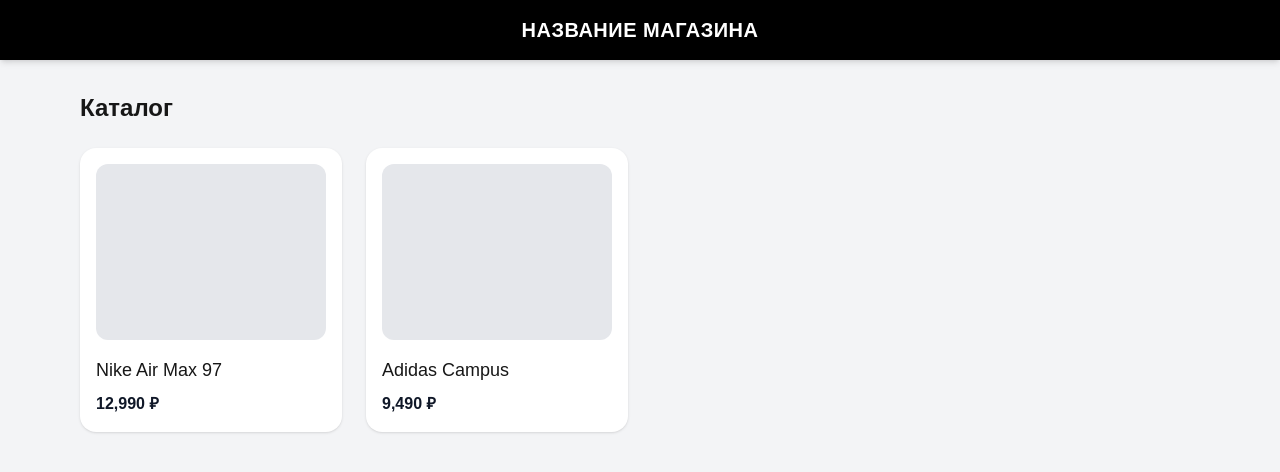
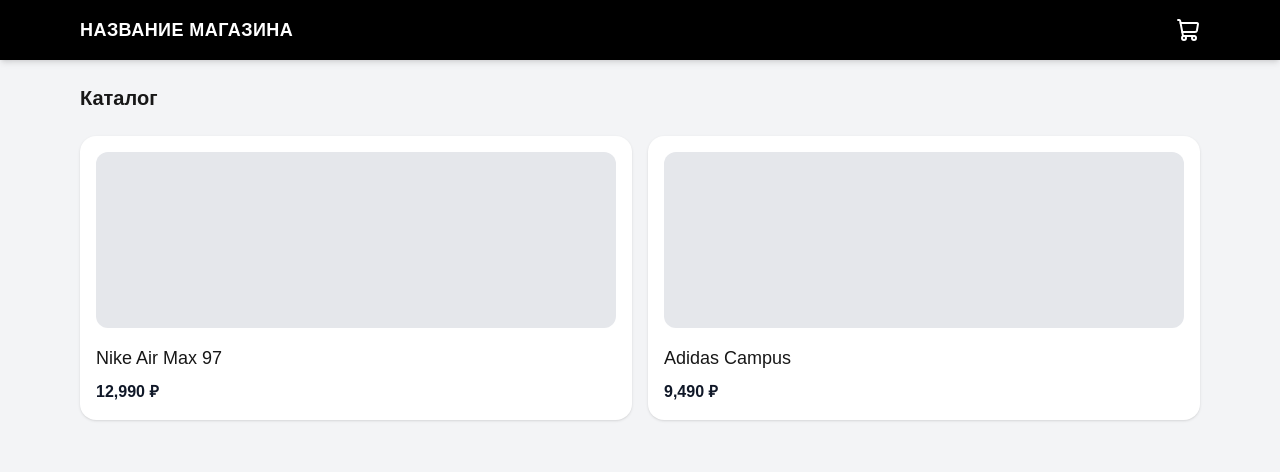
Before and after one commit to Gru898/shoes-miniapp, a Next.js app: page / in a window 1280 px wide. Shown: the top 472 px of the page. Built offline with nearby package versions, Linux system fonts and the light colour scheme.

Commit message:
design update

```diff
--- a/app/cart/page.tsx
+++ b/app/cart/page.tsx
@@ -2,6 +2,7 @@
 
 import { useCart } from "@/context/CartContext";
 import { useRouter } from "next/navigation";
+import Header from "@/components/Header";
 
 export default function CartPage() {
   const { cart, removeFromCart } = useCart();
@@ -12,7 +13,7 @@
   const handleContactManager = () => {
     if (cart.length === 0) return;
 
-    const managerUsername = "P1ngwinl"; // ← ВСТАВИ СЮДА username БЕЗ @
+    const managerUsername = "manager_username"; // ← вставь username без @
 
     const orderText = `
 Новый заказ:
@@ -30,7 +31,6 @@
 `;
 
     const encodedText = encodeURIComponent(orderText);
-
     const telegramUrl = `https://t.me/${managerUsername}?text=${encodedText}`;
 
     window.open(telegramUrl, "_blank");
@@ -38,12 +38,7 @@
 
   return (
     <main className="min-h-screen bg-gray-100">
-      {/* Верхняя плашка */}
-      <header className="sticky top-0 z-50 bg-black text-white py-4 shadow-md">
-        <div className="max-w-6xl mx-auto px-4 text-center text-xl font-semibold tracking-wide">
-          НАЗВАНИЕ МАГАЗИНА
-        </div>
-      </header>
+      <Header />
 
       <section className="max-w-4xl mx-auto p-4">
         <div className="bg-white rounded-2xl shadow p-6">
@@ -81,7 +76,6 @@
                 ))}
               </div>
 
-              {/* Итог */}
               <div className="flex justify-between items-center mb-6">
                 <span className="text-lg font-medium">Итого:</span>
                 <span className="text-lg font-bold">
@@ -89,7 +83,6 @@
                 </span>
               </div>
 
-              {/* Кнопка менеджера */}
               <button
                 onClick={handleContactManager}
                 className="w-full bg-black text-white py-3 rounded-xl font-medium hover:opacity-90 transition"
--- a/app/page.tsx
+++ b/app/page.tsx
@@ -1,21 +1,16 @@
 import ProductCard from "@/components/ProductCard";
 import { products } from "@/data/products";
+import Header from "@/components/Header";
 
 export default function Home() {
   return (
     <main className="min-h-screen bg-gray-100">
-      {/* Верхняя плашка */}
-      <header className="sticky top-0 z-50 bg-black text-white py-4 shadow-md">
-        <div className="max-w-6xl mx-auto px-4 text-center text-xl font-semibold tracking-wide">
-          НАЗВАНИЕ МАГАЗИНА
-        </div>
-      </header>
+      <Header />
 
-      {/* Контент */}
-      <section className="max-w-6xl mx-auto px-4 py-8">
-        <h2 className="text-2xl font-semibold mb-6">Каталог</h2>
+      <section className="max-w-6xl mx-auto px-4 py-6">
+        <h2 className="text-xl font-semibold mb-6">Каталог</h2>
 
-        <div className="grid grid-cols-2 md:grid-cols-3 lg:grid-cols-4 gap-6">
+        <div className="grid grid-cols-2 gap-4">
           {products.map((product) => (
             <ProductCard key={product.id} product={product} />
           ))}
--- a/app/product/[id]/page.tsx
+++ b/app/product/[id]/page.tsx
@@ -4,6 +4,7 @@
 import { useState } from "react";
 import { products } from "@/data/products";
 import { useCart } from "@/context/CartContext";
+import Header from "@/components/Header";
 
 export default function ProductPage() {
   const params = useParams();
@@ -17,9 +18,12 @@
 
   if (!product) {
     return (
-      <main className="min-h-screen flex items-center justify-center bg-gray-100">
-        <div className="bg-white p-6 rounded-xl shadow">
-          Товар не найден
+      <main className="min-h-screen bg-gray-100">
+        <Header />
+        <div className="flex items-center justify-center p-10">
+          <div className="bg-white p-6 rounded-xl shadow">
+            Товар не найден
+          </div>
         </div>
       </main>
     );
@@ -40,37 +44,26 @@
 
   return (
     <main className="min-h-screen bg-gray-100">
-      {/* Верхняя плашка */}
-      <header className="sticky top-0 z-50 bg-black text-white py-4 shadow-md">
-        <div className="max-w-6xl mx-auto px-4 text-center text-xl font-semibold tracking-wide">
-          НАЗВАНИЕ МАГАЗИНА
-        </div>
-      </header>
+      <Header />
 
       <section className="max-w-4xl mx-auto p-4">
         <div className="bg-white rounded-2xl shadow p-6">
-          {/* Фото */}
           <div className="h-72 bg-gray-200 rounded-xl mb-6"></div>
 
-          {/* Название */}
           <h1 className="text-2xl font-bold mb-2">{product.name}</h1>
 
-          {/* Бренд */}
           <p className="text-gray-500 mb-1">
             Бренд: {product.brand}
           </p>
 
-          {/* Материал */}
           <p className="text-gray-500 mb-4">
             Материал: {product.material}
           </p>
 
-          {/* Цена */}
           <p className="text-xl font-semibold mb-6">
             {product.price.toLocaleString()} ₽
           </p>
 
-          {/* Размеры */}
           <div className="mb-6">
             <h2 className="font-medium mb-2">
               Выберите размер:
@@ -101,7 +94,6 @@
             </div>
           </div>
 
-          {/* Описание */}
           <div className="mb-6">
             <h2 className="font-medium mb-2">
               Описание:
@@ -111,7 +103,6 @@
             </p>
           </div>
 
-          {/* Кнопка */}
           <button
             onClick={handleAddToCart}
             disabled={!selectedSize}
--- /dev/null
+++ b/components/Header.tsx
@@ -0,0 +1,39 @@
+"use client";
+
+import { ShoppingCart } from "lucide-react";
+import { useRouter } from "next/navigation";
+import { useCart } from "@/context/CartContext";
+
+export default function Header() {
+  const router = useRouter();
+  const { cart } = useCart();
+
+  return (
+    <header className="sticky top-0 z-50 bg-black text-white shadow-md">
+      <div className="max-w-6xl mx-auto px-4 py-4 flex items-center justify-between">
+
+        {/* Название магазина */}
+        <h1
+          onClick={() => router.push("/")}
+          className="text-lg font-semibold tracking-wide cursor-pointer"
+        >
+          НАЗВАНИЕ МАГАЗИНА
+        </h1>
+
+        {/* Корзина */}
+        <div
+          onClick={() => router.push("/cart")}
+          className="relative cursor-pointer"
+        >
+          <ShoppingCart size={24} />
+
+          {cart.length > 0 && (
+            <span className="absolute -top-2 -right-2 bg-white text-black text-xs font-bold w-5 h-5 flex items-center justify-center rounded-full">
+              {cart.length}
+            </span>
+          )}
+        </div>
+      </div>
+    </header>
+  );
+}
--- a/package.json
+++ b/package.json
@@ -9,6 +9,7 @@
     "lint": "eslint"
   },
   "dependencies": {
+    "lucide-react": "^1.21.0",
     "next": "16.2.9",
     "react": "19.2.4",
     "react-dom": "19.2.4"
```
Also changed, not shown: 1 other file (tests, documents, lock files or other folders).
